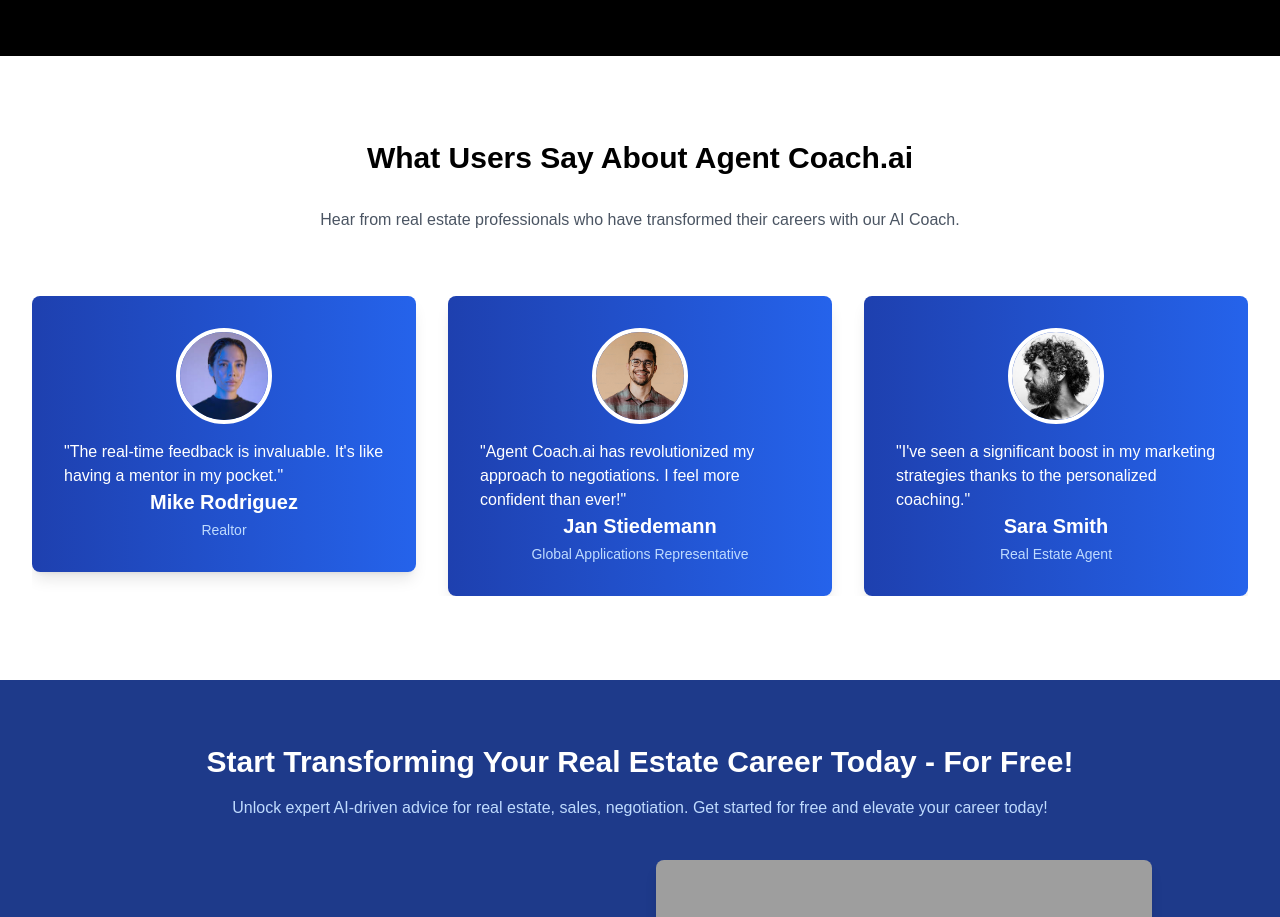
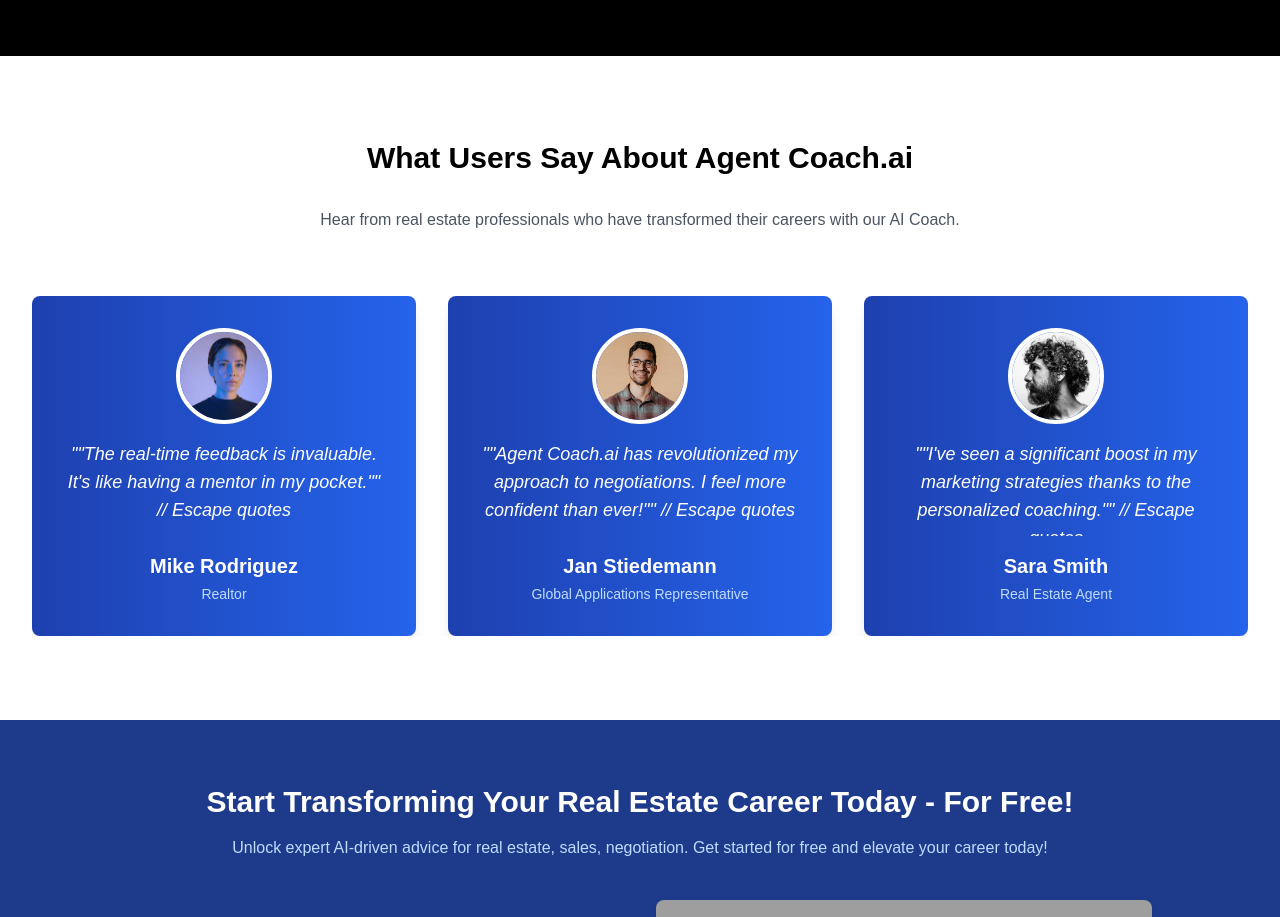
Before and after one commit to PranitPatil03/agentcoach, a Next.js app: page / in a window 1280 px wide. Shown: the part 2200-3117 px from the top of the page. Built offline with nearby package versions, Linux system fonts and the light colour scheme; grey boxes are pictures that could not be loaded.

Commit message:
added new

```diff
--- a/app/page.tsx
+++ b/app/page.tsx
@@ -2,7 +2,7 @@
 
 import React, { useEffect, useRef, useState, useCallback } from "react";
 import { Button } from "@/components/ui/button";
-import TestimonialSlider from "@/components/Test";
+import TestimonialSlider from "@/components/TestimonialSlider"; // Updated import path
 
 const TEXTS: string[] = [
   "General Advisor",
--- a/components/Test.tsx
+++ b/components/Test.tsx
@@ -25,7 +25,7 @@
                 className="w-24 h-24 rounded-full border-4 border-white"
             />
         </div>
-        <p className="testimonial-text">{text}</p> {/* Escaped quotes */}
+        <p className="testimonial-text">{text}</p>
         <h3 className="font-bold text-xl mb-1">
             {name}
         </h3>
--- a/components/TestimonialSlider.tsx
+++ b/components/TestimonialSlider.tsx
@@ -26,7 +26,7 @@
       />
     </div>
     <p className="text-lg italic mb-4 text-center h-24 overflow-hidden">
-      "{text}"
+      &quot;{text}&quot; // Escape quotes
     </p>
     <h3 className="font-bold text-xl mb-1">
       {name}
```
